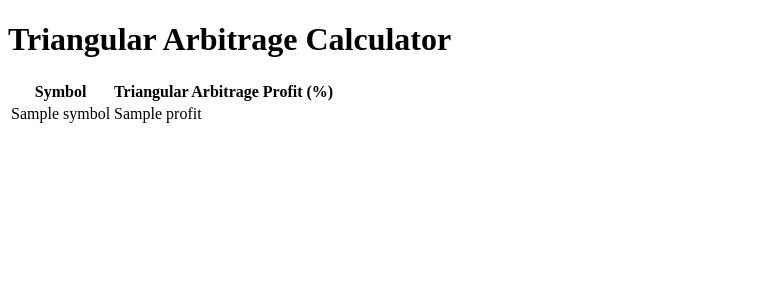
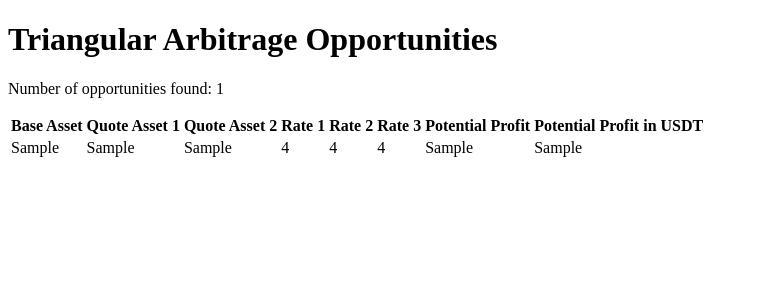
Before and after one commit to alaminizaan100/webprice, a Flask app: template templates/index.html in a window 1280 px wide. Shown: the top 300 px of the page, without its empty margins (0-758 px from the left). Run offline with Flask 2, Linux system fonts and the light colour scheme; the template is opened without the code that fills it: most values are stand-ins (such as "Sample title", 1, 10 or a date in 2020).

Commit message:
Update index.html

```diff
--- a/templates/index.html
+++ b/templates/index.html
@@ -1,25 +1,34 @@
 <!DOCTYPE html>
 <html>
 <head>
-    <title>Triangular Arbitrage Calculator</title>
+	<title>Triangular Arbitrage Opportunities</title>
 </head>
 <body>
-    <h1>Triangular Arbitrage Calculator</h1>
+	<h1>Triangular Arbitrage Opportunities</h1>
+	<p>Number of opportunities found: {{ num_opportunities }}</p>
 	<table>
-      <thead>
 		<tr>
-          <th>Symbol</th>
-          <th>Triangular Arbitrage Profit (%)</th>
+			<th>Base Asset</th>
+			<th>Quote Asset 1</th>
+			<th>Quote Asset 2</th>
+			<th>Rate 1</th>
+			<th>Rate 2</th>
+			<th>Rate 3</th>
+			<th>Potential Profit</th>
+			<th>Potential Profit in USDT</th>
 		</tr>
-      </thead>
-      <tbody>
-        {% for symbol, profit in triangular_arbitrage_profits %}
+		{% for opportunity in opportunities %}
 		<tr>
-          <td>{{ symbol }}</td>
-          <td>{{ profit }}</td>
+			<td>{{ opportunity.base_asset }}</td>
+			<td>{{ opportunity.quote_asset_1 }}</td>
+			<td>{{ opportunity.quote_asset_2 }}</td>
+			<td>{{ opportunity.rate_1 }}</td>
+			<td>{{ opportunity.rate_2 }}</td>
+			<td>{{ opportunity.rate_3 }}</td>
+			<td>{{ opportunity.potential_profit }}</td>
+			<td>{{ opportunity.potential_profit_usdt }}</td>
 		</tr>
 		{% endfor %}
-      </tbody>
 	</table>
 </body>
 </html>
```
Lines whose indentation alone changed are shown as unchanged.
